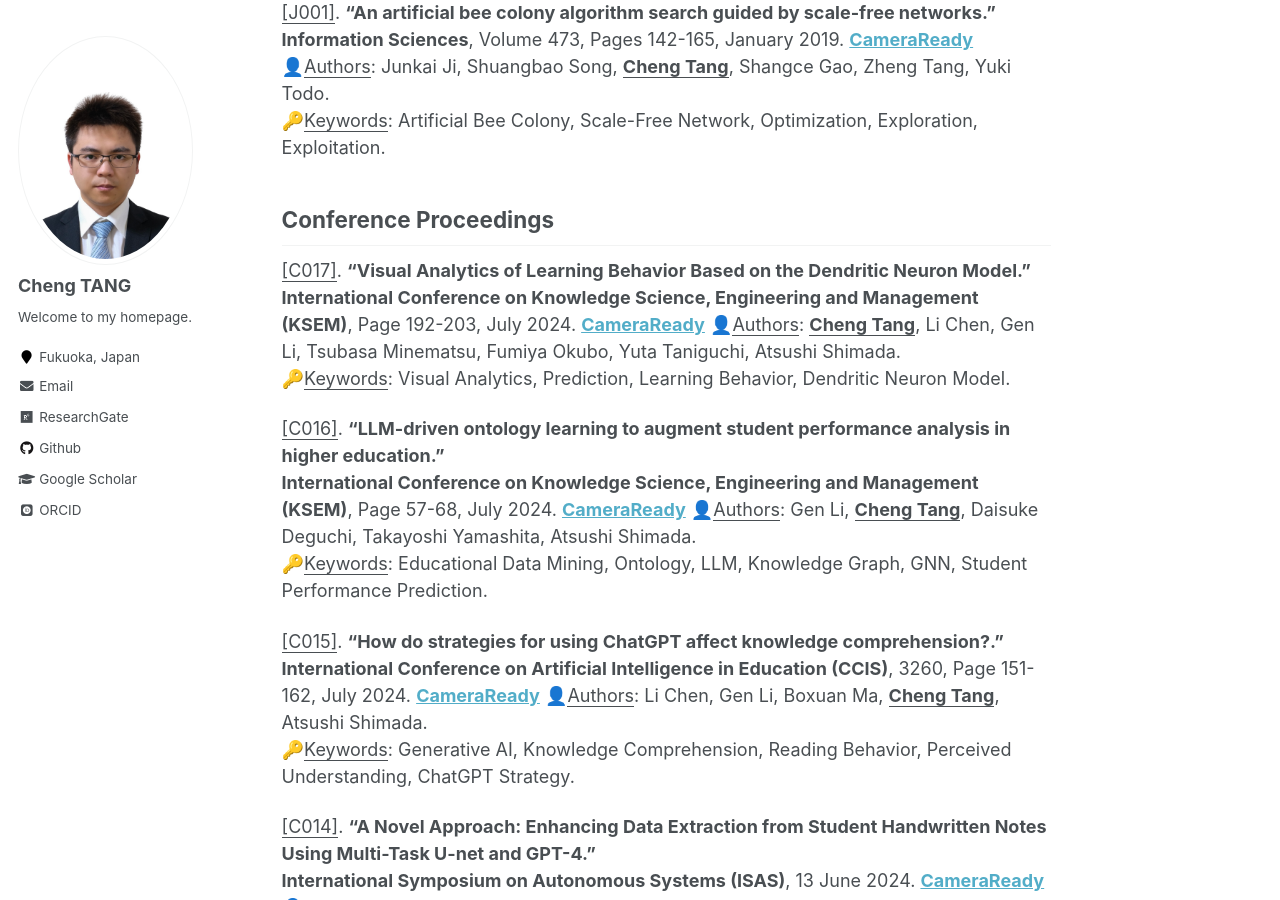
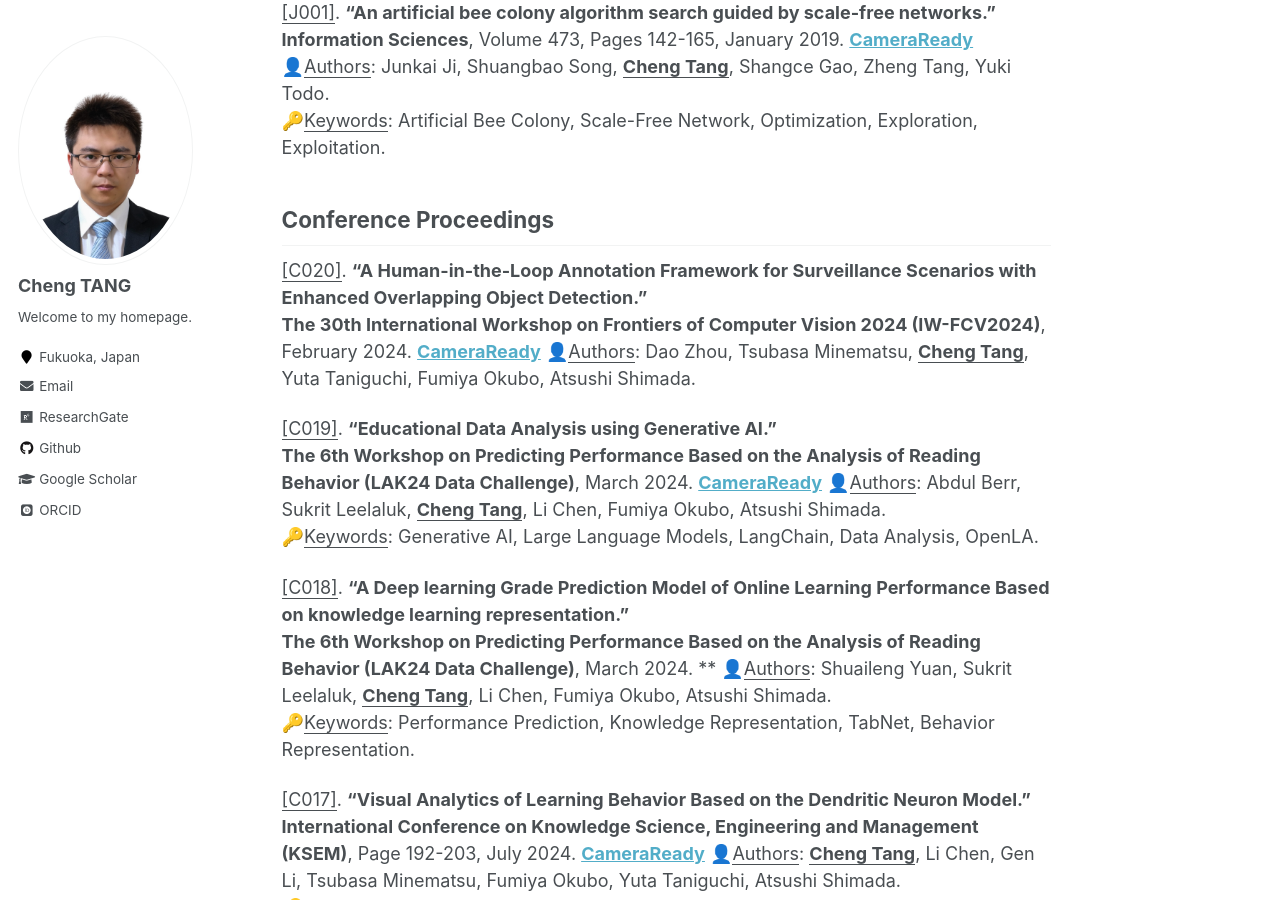
Before and after one commit to ChengTANG-AI/chengtang-ai.github.io, a Jekyll site: the page built from _pages/JournalPublications.md, in a window 1280 px wide and 900 px high, scrolled down 5181 px. Built offline with Jekyll 4.4.1, drawn with Linux system fonts in a browser that asks for light colours; some web fonts are replaced.

Commit message:
Update JournalPublications.md

```diff
--- a/_pages/JournalPublications.md
+++ b/_pages/JournalPublications.md
@@ -155,6 +155,20 @@ Journal Articles
 Conference Proceedings
 </h2>
 
+<u>[C020]</u>. **"A Human-in-the-Loop Annotation Framework for Surveillance Scenarios with Enhanced Overlapping Object Detection."**
+**The 30th International Workshop on Frontiers of Computer Vision 2024 (IW-FCV2024)**, February 2024. **[CameraReady](https://doi.org/10.1007/978-981-97-5495-3_14)**
+👤<u>Authors</u>: Dao Zhou, Tsubasa Minematsu, **<u>Cheng Tang</u>**, Yuta Taniguchi, Fumiya Okubo, Atsushi Shimada.
+
+<u>[C019]</u>. **"Educational Data Analysis using Generative AI."**
+**The 6th Workshop on Predicting Performance Based on the Analysis of Reading Behavior (LAK24 Data Challenge)**, March 2024. **[CameraReady](https://ceur-ws.org/Vol-3667/DC-LAK24-paper-6.pdf)**
+👤<u>Authors</u>: Abdul Berr, Sukrit Leelaluk, **<u>Cheng Tang</u>**, Li Chen, Fumiya Okubo, Atsushi Shimada.
+🔑<u>Keywords</u>: Generative AI, Large Language Models, LangChain, Data Analysis, OpenLA.
+
+<u>[C018]</u>. **"A Deep learning Grade Prediction Model of Online Learning Performance Based on knowledge learning representation."**
+**The 6th Workshop on Predicting Performance Based on the Analysis of Reading Behavior (LAK24 Data Challenge)**, March 2024. **
+👤<u>Authors</u>: Shuaileng Yuan, Sukrit Leelaluk, **<u>Cheng Tang</u>**, Li Chen, Fumiya Okubo, Atsushi Shimada.
+🔑<u>Keywords</u>: Performance Prediction, Knowledge Representation, TabNet, Behavior Representation.
+
 <u>[C017]</u>. **"Visual Analytics of Learning Behavior Based on the Dendritic Neuron Model."**
 **International Conference on Knowledge Science, Engineering and Management (KSEM)**, Page 192-203, July 2024. **[CameraReady](https://doi.org/10.1007/978-981-97-5495-3_14)**
 👤<u>Authors</u>: **<u>Cheng Tang</u>**, Li Chen, Gen Li, Tsubasa Minematsu, Fumiya Okubo, Yuta Taniguchi, Atsushi Shimada.
```
